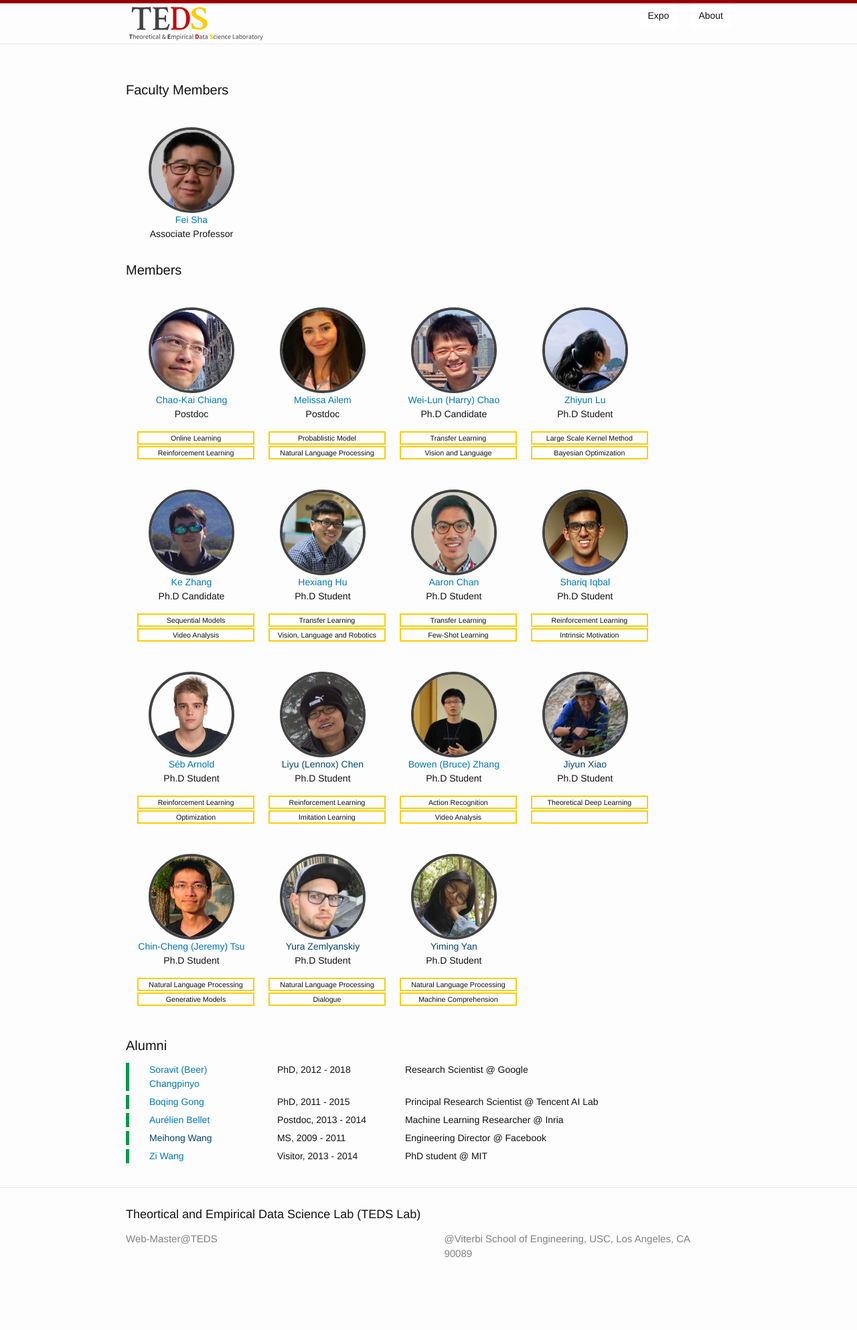
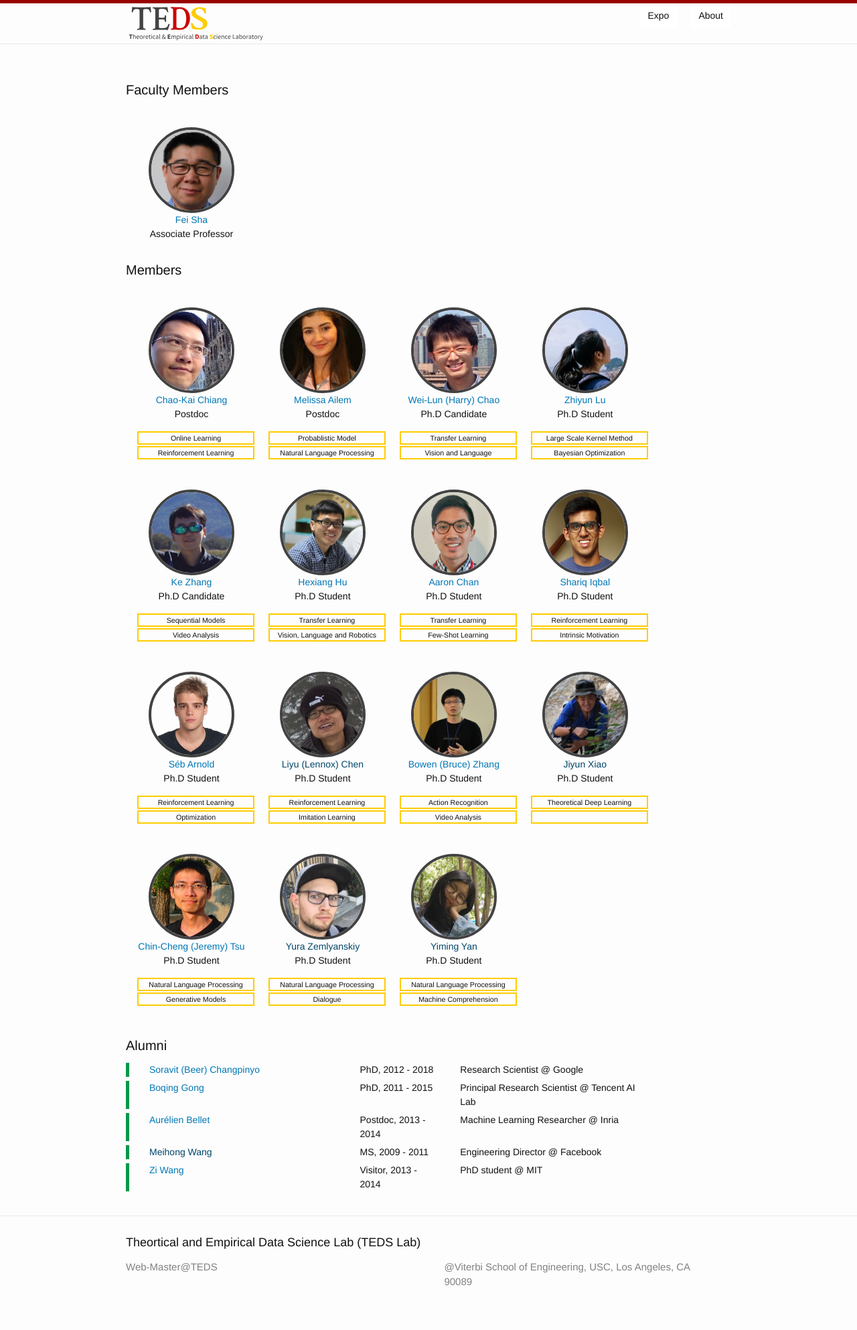
Before and after one commit to teds-usc/teds-usc.github.io, a Jekyll site: the page built from index.html, in a window 1280 px wide. Shown: the whole page at 67% size. Built offline with Jekyll 4.4.1, drawn with Linux system fonts in a browser that asks for light colours; nearby versions of some CDN libraries; before the commit the page ends 1944 px from its top, so only the background shows below that.

Commit message:
Update layout

```diff
--- a/_sass/_profile.scss
+++ b/_sass/_profile.scss
@@ -59,17 +59,22 @@
   display:       inline-block;
 }
 
-.alumni-name,
+.alumni-name {
+  width: -webkit-calc(40% - (#{$spacing-unit} / 2));
+  width:         calc(40% - (#{$spacing-unit} / 2));
+  float: left;
+  padding-left: #{$spacing-unit};
+}
 .alumni-desc {
-  width: -webkit-calc(25% - (#{$spacing-unit} / 2));
-  width:         calc(25% - (#{$spacing-unit} / 2));
+  width: -webkit-calc(20% - (#{$spacing-unit} / 2));
+  width:         calc(20% - (#{$spacing-unit} / 2));
   float: left;
   padding-left: #{$spacing-unit};
 }
 
 .alumni-position {
-  width: -webkit-calc(50% - (#{$spacing-unit} / 2));
-  width:         calc(50% - (#{$spacing-unit} / 2));
+  width: -webkit-calc(40% - (#{$spacing-unit} / 2));
+  width:         calc(40% - (#{$spacing-unit} / 2));
   float: left;
   padding-left: #{$spacing-unit};
 }
```
